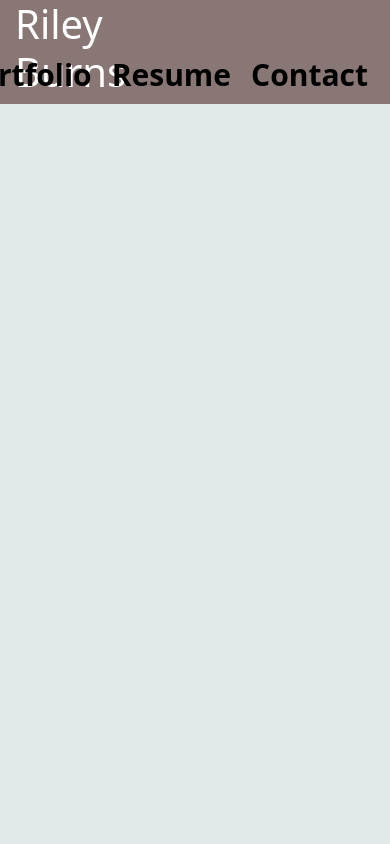
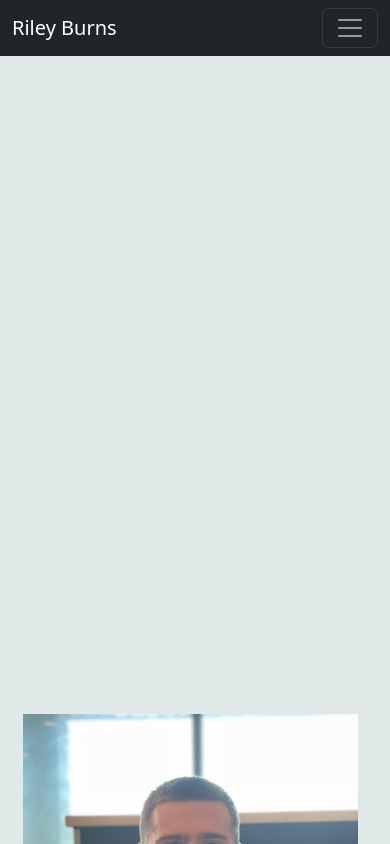
Before and after one commit to RB2277/my-portfolio, a React (Vite) app: page / in a window 390 px wide. Shown: the top 844 px of the page. Built offline with nearby package versions, Linux system fonts and the light colour scheme.

Commit message:
added a responsive navbar using react bootstrap

```diff
--- a/src/App.css
+++ b/src/App.css
@@ -1,28 +1,7 @@
-#name {
-  font-size: 40px;
-  padding-left: 15px;
-}
-
 header {
   background-color: #897775;
   color: white;
   width: 100%;
-}
-
-header a {
-padding: 10px;
-font-size: 30px;
-font-weight: 700;
-}
-
-header nav {
-height: auto;
-}
-
-#navigation {
-  display: flex;
-  justify-content: flex-end;
-  align-items: center;
 }
 
 #personalPic {
--- a/src/App.jsx
+++ b/src/App.jsx
@@ -8,6 +8,7 @@ import Footer from './components/Footer';
 
 import { BrowserRouter, Routes, Route } from "react-router-dom"
 import "/node_modules/bootstrap/dist/css/bootstrap.min.css";
+
 
 function App() {
 
--- a/src/components/Header.jsx
+++ b/src/components/Header.jsx
@@ -1,21 +1,23 @@
+import Container from 'react-bootstrap/Container';
+import Nav from 'react-bootstrap/Nav';
+import Navbar from 'react-bootstrap/Navbar';
 import Navigation from "./Navigation";
 
-const overwrite = {
-  marginRight: "0"
-};
 
 function Header() {
   return (
     <header>
-            <div className="row" style={overwrite}>
-
-            <div className="col-3">
-              <h1 id="name">Riley Burns</h1>
-            </div>
-            <div className="col-9" id="navigation">
+  <Navbar expand="md" bg="dark" variant='dark'>
+        <Container>
+          <Navbar.Brand href="#about">Riley Burns</Navbar.Brand>
+          <Navbar.Toggle aria-controls="responsive-navbar-nav" />
+        <Navbar.Collapse id="responsive-navbar-nav">
+          <Nav className="ms-auto">
           <Navigation />
-            </div>
-      </div>
+          </Nav>
+          </Navbar.Collapse>
+        </Container>
+      </Navbar>
       </header>
 
   );
--- a/src/components/Navigation.jsx
+++ b/src/components/Navigation.jsx
@@ -1,3 +1,7 @@
+import Container from 'react-bootstrap/Container';
+import Nav from 'react-bootstrap/Nav';
+import Navbar from 'react-bootstrap/Navbar';
+
 function Navigation() {
   async function routeChange(route) {
     switch (route) {
@@ -17,12 +21,12 @@ function Navigation() {
   }
 
   return (
-    <nav>
-      <a onClick={() => routeChange("about")} className={window.location.href.split("/")[3] === "" ? 'text-white text-decoration-none' : 'text-black text-decoration-none'}>About Me</a>
-      <a onClick={() => routeChange("portfolio")} className={window.location.href.split("/")[3] === "portfolio" ? 'text-white text-decoration-none' : 'text-black text-decoration-none'}>Portfolio</a>
-      <a onClick={() => routeChange("resume")} className={window.location.href.split("/")[3] === "resume" ? 'text-white text-decoration-none' : 'text-black text-decoration-none'}>Resume</a>
-      <a onClick={() => routeChange("contact")}  className={window.location.href.split("/")[3] === "contact" ? 'text-white text-decoration-none' : 'text-black text-decoration-none'}>Contact</a>
-    </nav>
+    <>
+            <Nav.Link onClick={() => routeChange("about")} href="#about">About Me</Nav.Link>
+            <Nav.Link onClick={() => routeChange("portfolio")} href="#portfolio">Features</Nav.Link>
+            <Nav.Link onClick={() => routeChange("resume")} href="#resume">Resume</Nav.Link>
+            <Nav.Link onClick={() => routeChange("contact")} href="#resume">Contact</Nav.Link>
+    </>
   );
 }
 
--- a/src/pages/About.jsx
+++ b/src/pages/About.jsx
@@ -5,15 +5,17 @@ function About() {
         <section className="aboutMe">
           <img id="personalPic" src="/portrait.jpg" alt="A picture of me"></img>
 
+
+          <h2>Hello!</h2>
           <p>
-          <h2>Hello!</h2>
             My name is Riley Burns. A married man as of September, 2023, and am a proud cat dad to two adorable felines. I've used computers throughout my whole life, and have always been interested in taking the next step.
             That's when I decided to give it my all and sign up for the University of Minnesota's 12 week Fullstack bootcamp. Throughout this program, I've been mastering the fundamentals of web development, cultimating
             into the creation of my own personal portfolio using React.
+            </p>
             <p id="personalAbout">
             Some of the things I enjoy in my free time outside of strengthening my coding knowledge is studying history, spending time with my family, and gaming. Some of my favorite games are Sid Meier's Civilization
             6 and Old School Runescape. Reading, especially historical literature, is another one of my hobbies. Recently I've began to read The Canterbury Tales by Geoffrey Chaucer</p>
-          </p>
+
 
         </section>
       </div>
```
